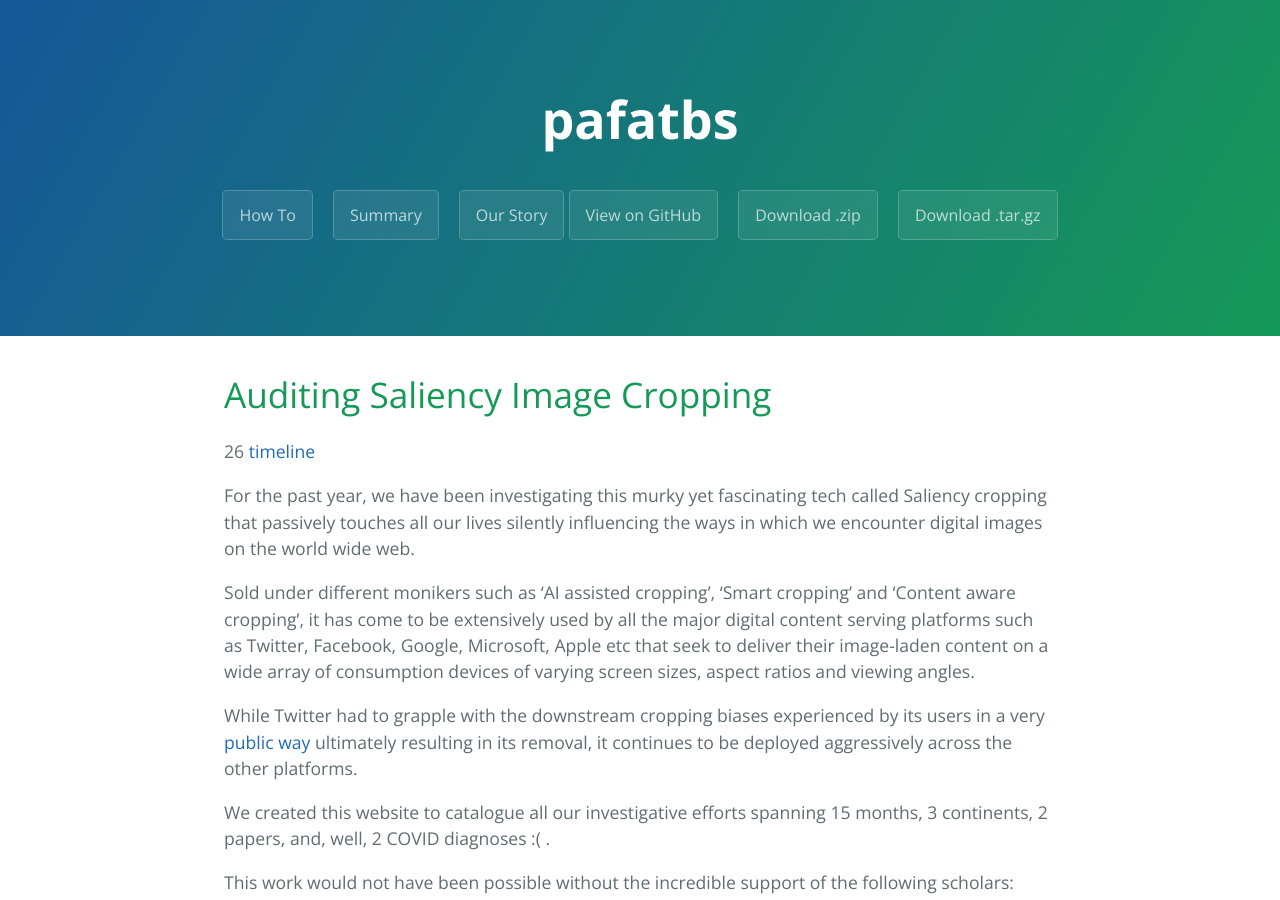
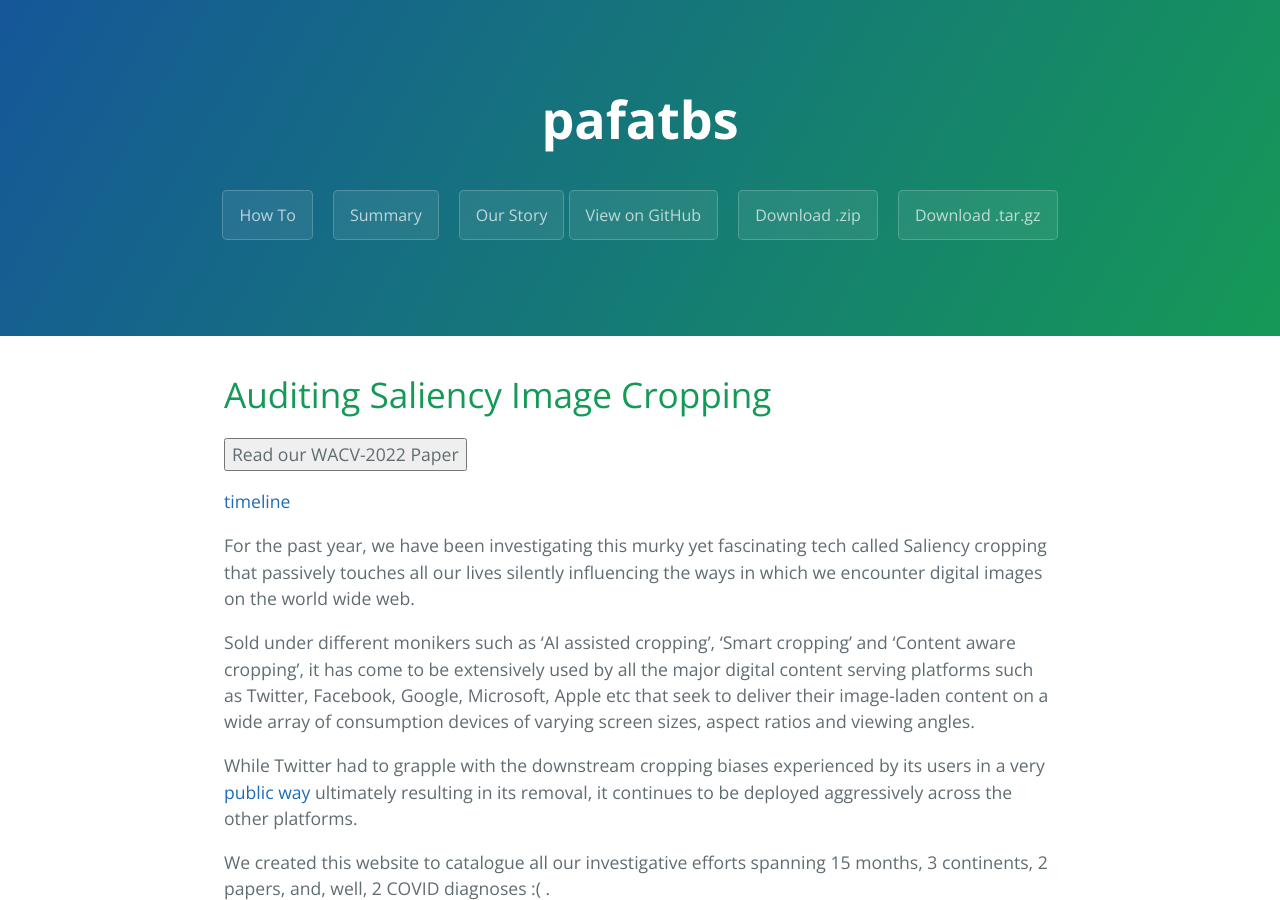
Before and after one commit to vinayprabhu/Saliency_Image_Cropping, a Jekyll site: the page built from index.md, in a window 1280 px wide and 900 px high. Built offline with Jekyll 4.4.1, drawn with Linux system fonts in a browser that asks for light colours.

Commit message:
Update index.md

```diff
--- a/index.md
+++ b/index.md
@@ -6,7 +6,10 @@ filename: index
 
 # Auditing Saliency Image Cropping
 
-26
+<button onclick="location.href='./paper_html/main.html'" type="button"> Read our WACV-2022 Paper</button>
+<!-- <button onclick="location.href='temp_del.md'" type="button">  Timeline of the project </button>
+<button onclick="location.href='./sub_pages/timeline.html'" type="button"> Twitter-Critique </button> -->
+
 [timeline](#timeline)
 
 
```
